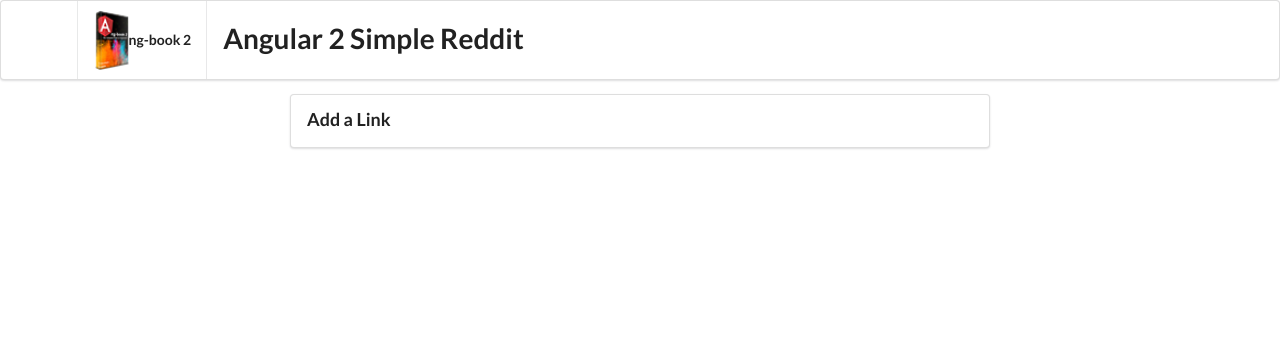
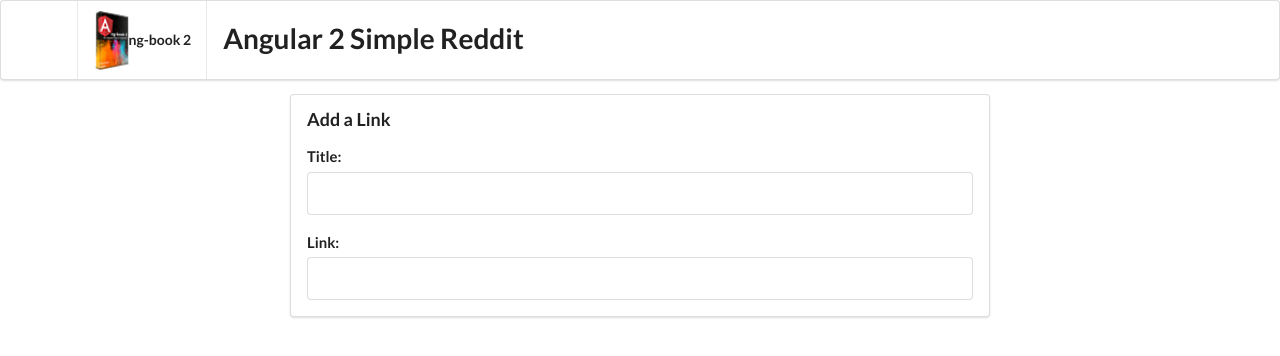
Before and after one commit to onowb/ng-book-4---Revision-62, an Angular app: page / in a window 1280 px wide. Shown: the top 356 px of the page. Built offline with nearby package versions, Linux system fonts and the light colour scheme.

Commit message:
Bentuk formulir sedah selesai

```diff
--- a/src/app/app.component.html
+++ b/src/app/app.component.html
@@ -1,3 +1,12 @@
 <form class="ui large form segment">
   <h3 class="ui header">Add a Link</h3>
+
+  <div class="field">
+    <label for="title">Title:</label>
+    <input name="title">
+  </div>
+  <div class="field">
+    <label for="link">Link:</label>
+    <input name="link">
+  </div>
 </form>
```
